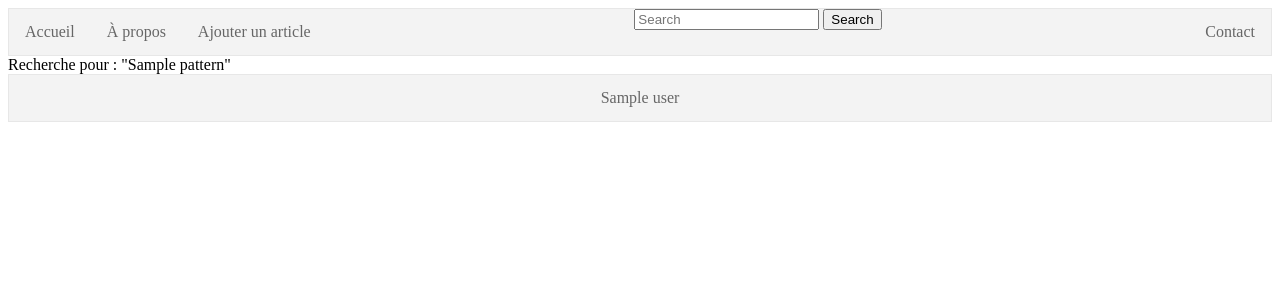
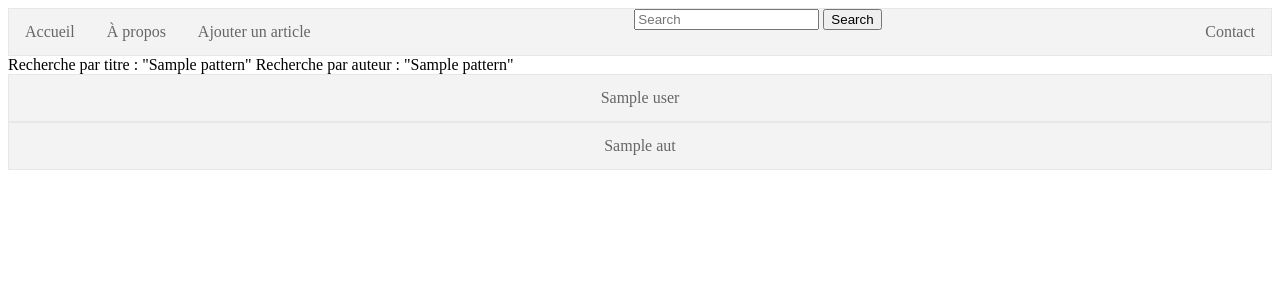
Before and after one commit to jonathanlsn/Web-programmation, a Flask app: template PrograWebSources-master-PlainTemplate/PlainTemplate/templates/search_article.html in a window 1280 px wide. Shown: the top 300 px of the page. Run offline with Flask 2, Linux system fonts and the light colour scheme; the template is opened without the code that fills it: most values are stand-ins (such as "Sample title", 1, 10 or a date in 2020).

Commit message:
Ajout recherche par auteurs

```diff
--- a/PrograWebSources-master-PlainTemplate/PlainTemplate/templates/search_article.html
+++ b/PrograWebSources-master-PlainTemplate/PlainTemplate/templates/search_article.html
@@ -4,12 +4,17 @@
 
       <body>
 
-	{% if pattern != NONE and titre != [] %}
-        	Recherche pour : "{{ pattern}}"
+	{% if pattern != NONE %}
+        	{% if titre != [] %}
+			Recherche par titre : "{{ pattern}}"
+		{% endif %}
+		{%if auteur != [] %}
+			Recherche par auteur : "{{ pattern}}"
+		{% endif %}
       	{% endif %}
 
-	{% if titre == [] %}
-		Pas de résultat pour : "{{pattern}}"
+	{% if titre == [] and auteur == [] %}
+		Pas de résultat (ni titre, ni auteur) pour : "{{pattern}}"
 	{% endif %}
         <ul>
       	{% for user in titre %}
@@ -17,5 +22,11 @@
       	{% endfor %}
       </ul>
 
+	<ul>
+      	{% for aut in auteur %}
+        	<li> <a href = "/articles/{{aut.titre}}" + ".html"> {{ aut.titre }}</a></li>
+      	{% endfor %}
+      	</ul>
+
       </body>
 {% endblock %}
```
